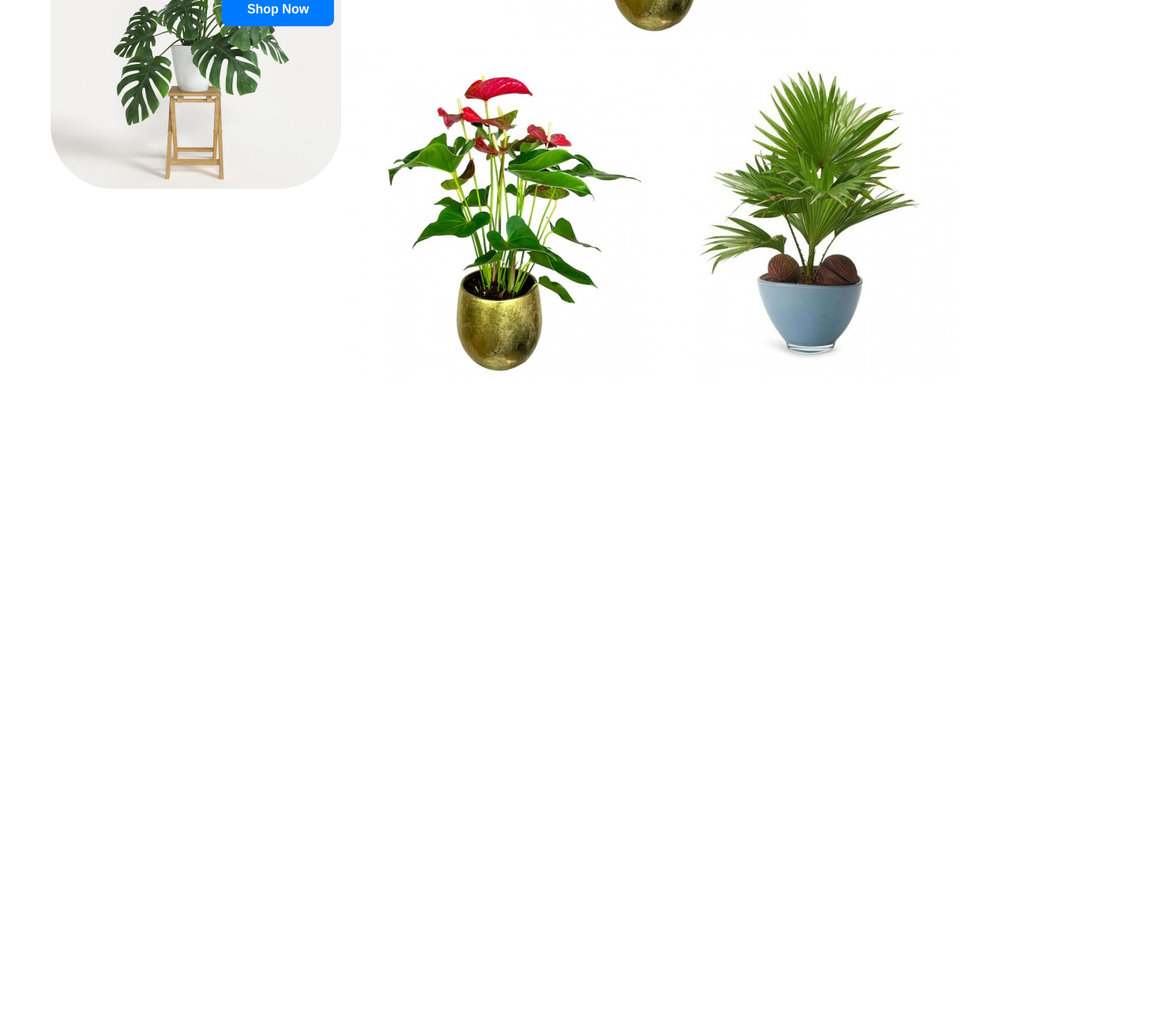
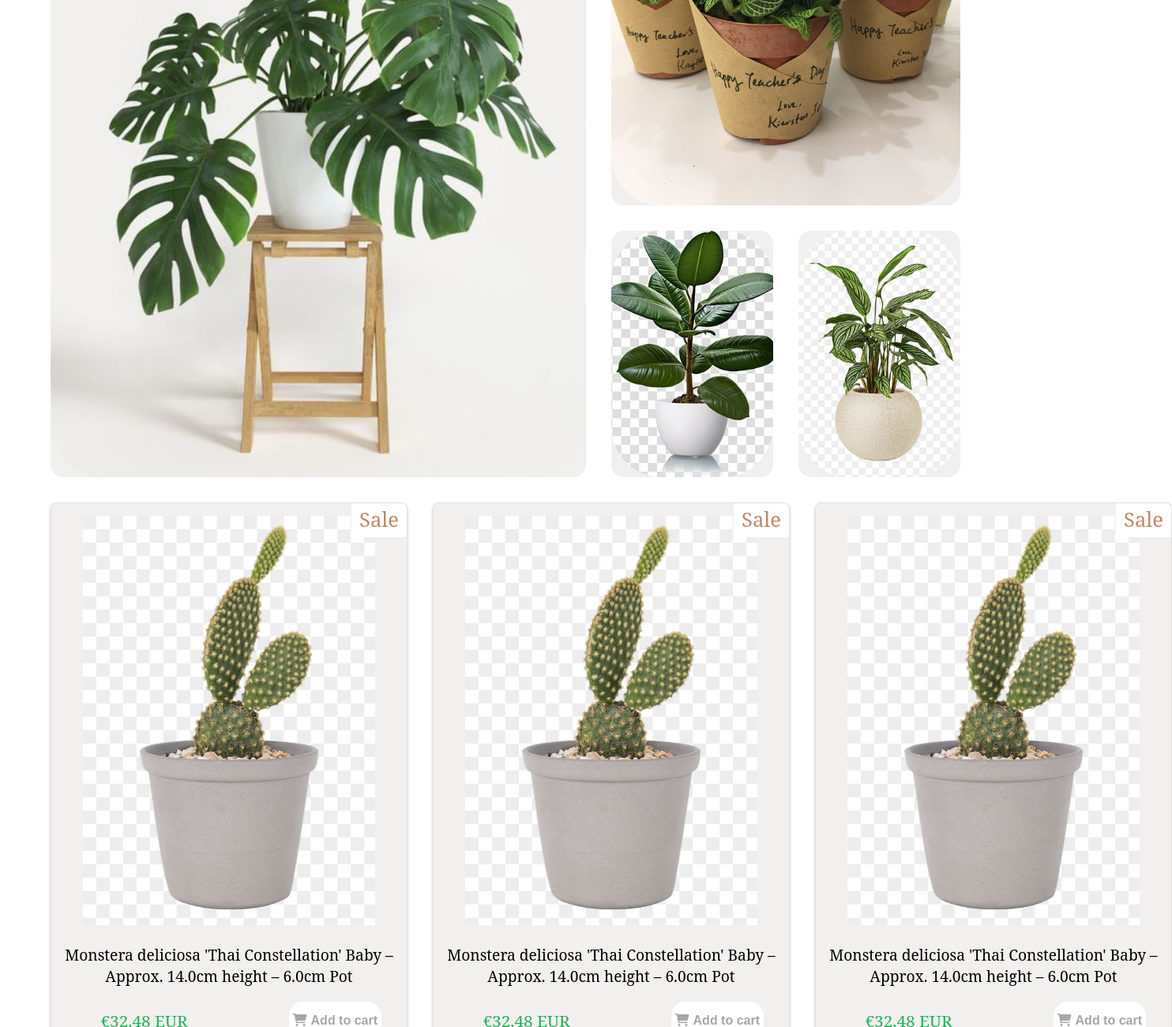
Before and after one commit to mervesenyigit/Lucky-Shrub, a plain HTML site: page index.html in a window 1280 px wide. Shown: the part 1500-2800 px from the top of the page at 79% size, 1484 px wide, since content can reach past the window. Before the commit the page ends 2028 px from the top, so only its background shows below. Drawn offline with Linux system fonts and the light colour scheme.

Commit message:
plant-cards section added

```diff
--- a/index.html
+++ b/index.html
@@ -4,6 +4,8 @@
     <meta charset="UTF-8">
     <meta name="viewport" content="width=device-width, initial-scale=1.0">
     <link rel="stylesheet" href="style.css">
+    <link href="https://cdnjs.cloudflare.com/ajax/libs/font-awesome/6.0.0/css/all.min.css" rel="stylesheet">
+
     <title>Lucky Shrub</title>
 </head>
 <body>
@@ -25,23 +27,26 @@
                 <img src="img/plantt.jpg" alt="" class="banner-img">
             </div>
         </section>
-        <section>
-            <div class="grid-areas">
+        <section class="grid-areas">
+
                 <div class="sheapone">
                     <img src="img/house_plant.jpg" alt="">
 
                 </div>
-                <button class="shopNow">Shop Now</button>
+                <!-- <button class="shopNow">Shop Now</button> -->
                 <div class="seanolFavorite">
-                    <img src="img/1-thumb-ar4-519.jpg" alt="">
+                    <img src="img/gift_plant_decor.jpg" alt="">
                 </div>
-                <div class="picOne">
-                    <img src="img/1-thumb-ar4-519.jpg" alt="">
-                </div>
-                <div class="picTwo">
-                    <img src="img/1-thumb-s254-111.jpg" alt="">
-                </div>
-            </div>
+
+                    <div class="picOne">
+                        <img src="img/flowers_1.jpg" alt="">
+                    </div>
+                    <div class="picTwo">
+                        <img src="img/flowers_3.jpg" alt="">
+                    </div>
+
+
+
             <!-- <div class="parent">
               <div class="one">
                 <img src="img/1-thumb-ar4-519.jpg" alt="">
@@ -58,6 +63,106 @@
             </div> -->
 
         </section>
+        <section class="plant-cards">
+
+            <div class="product-card swiper-slide">
+                <div class="card">
+                  <p class="card_on-sale">Sale</p>
+
+                  <figure class="image_content">
+                    <img
+                      src="img/flowers_2.jpg"
+                      alt="Monstera deliciosa 'Thai Constellation' Baby">
+                  </figure>
+
+
+                  <div class="card__content">
+                    <p class="card__title">Monstera deliciosa 'Thai Constellation' Baby – Approx. 14.0cm height – 6.0cm Pot</p>
+                  </div>
+
+
+                  <div class="card__pricing">
+                    <div class="price price--on-sale">
+                      <!-- <span class="price__regular"><s>€72,80 EUR</s></span> -->
+                      <span class="price__sale">€32,48 EUR</span>
+                    </div>
+                    <div class="card_add">
+                        <button class="card__button" type="submit" aria-label="Add to cart">
+                            <span class="icon"> <i class="fa-solid fa-cart-shopping"></i></span>
+                            <span>Add to cart</span>
+                          </button>
+                      </div>
+                  </div>
+
+
+
+                </div>
+              </div>
+
+              <div class="product-card swiper-slide">
+                <div class="card">
+                  <p class="card_on-sale">Sale</p>
+
+                  <figure class="image_content">
+                    <img
+                      src="img/flowers_2.jpg"
+                      alt="Monstera deliciosa 'Thai Constellation' Baby">
+                  </figure>
+
+
+                  <div class="card__content">
+                    <p class="card__title">Monstera deliciosa 'Thai Constellation' Baby – Approx. 14.0cm height – 6.0cm Pot</p>
+                  </div>
+
+                  <div class="card__pricing">
+                    <div class="price price--on-sale">
+                      <!-- <span class="price__regular"><s>€72,80 EUR</s></span> -->
+                      <span class="price__sale">€32,48 EUR</span>
+                    </div>
+                    <div class="card_add">
+                        <button class="card__button" type="submit" aria-label="Add to cart">
+                            <span class="icon"> <i class="fa-solid fa-cart-shopping"></i></span>
+                            <span>Add to cart</span>
+                          </button>
+                      </div>
+                  </div>
+
+                </div>
+              </div>
+              <div class="product-card swiper-slide">
+                <div class="card">
+                  <p class="card_on-sale">Sale</p>
+
+                  <figure class="image_content">
+                    <img
+                      src="img/flowers_2.jpg"
+                      alt="Monstera deliciosa 'Thai Constellation' Baby">
+                  </figure>
+
+
+                  <div class="card__content">
+                    <p class="card__title">Monstera deliciosa 'Thai Constellation' Baby – Approx. 14.0cm height – 6.0cm Pot</p>
+                  </div>
+
+                  <div class="card__pricing">
+                    <div class="price price--on-sale">
+                      <!-- <span class="price__regular"><s>€72,80 EUR</s></span> -->
+                      <span class="price__sale">€32,48 EUR</span>
+                    </div>
+                    <div class="card_add">
+                        <button class="card__button" type="submit" aria-label="Add to cart">
+                            <span class="icon"> <i class="fa-solid fa-cart-shopping"></i></span>
+                            <span>Add to cart</span>
+                          </button>
+                      </div>
+                  </div>
+
+                </div>
+              </div>
+
+
+
+        </section>
     </main>
     <footer>
 
--- a/style.css
+++ b/style.css
@@ -69,101 +69,53 @@ nav a{
 }
 .banner-img {
 
-        max-width: 100%;
-        height: auto;
+        width: 100%;
+        height: 700px;
         border-radius: 5em;
 
 
 }
-/* .parent {
+
+.grid-areas {
     display: grid;
     grid-template-columns: repeat(5, 1fr);
-    grid-template-rows: repeat(5, 1fr);
-    grid-column-gap: 0px;
-    grid-row-gap: 0px;
-    }
+    grid-auto-rows: auto;
+    gap: 2em;
+    margin-top: 2em;
+}
 
-    .one { grid-area: 1 / 1 / 6 / 3;
-    grid-row: span 2;}
-    .two { grid-area: 1 / 3 / 3 / 5; }
-    .three{ grid-area: 3 / 3 / 6 / 5; }
-    .four{ grid-area: 1 / 5 / 3 / 6; }
-    .five { grid-area: 3 / 5 / 6 / 6; } */
+.sheapone, .seanolFavorite, .picOne, .picTwo {
+    background-color: #f1f0ee;
+    border-radius: 1em;
+}
 
-    .grid-areas{
-        display: grid;
-        grid-template-columns: 2fr 1fr 1fr;
-        grid-template-rows: 1fr 1fr;
-        grid-gap: 10px;
-        grid-template-areas: "sheapone seanolFavorite seanolFavorite"
-                             "sheapone picOne picTwo";
-       margin-top: 3em;
-       position: relative;
-    }
+.picOne img, .picTwo img, .sheapone img, .seanolFavorite img {
+    width: 100%;
+    height: 100%;
+    object-fit: cover; /* Resim, kapsayıcıyı taşırmadan doldurur */
+    border-radius: 4em !important; /* Resim köşe yuvarlatma */
+}
+.sheapone {
+    grid-column: 1 / 4;
+    grid-row: 1 / 3;
+}
 
-    .sheapone{
-        grid-area: sheapone;
-        display: flex;
-        justify-content: center;
-        align-items: center;
-        filter: blur(0.08);
+.seanolFavorite {
+    grid-column: 4 / 6;
+    grid-row: 1/2
+}
 
-    }
-    .shopNow {
-        position: absolute;
-        bottom: 50%;
-        left: 25%;
-        transform: translate(-50%, -50%);
+.picOne {
+    grid-column: 4 / 5;
+    grid-row: 2 / 3;
+}
 
-        padding: 0.8rem 2rem;
-        background-color: #007bff;
-        color: white;
-        font-size: 1rem;
-        font-weight: bold;
-        border: none;
-        border-radius: 0.5rem;
-        cursor: pointer;
+.picTwo {
+    grid-column: 5 / 6;
+    grid-row: 2 / 3;
+}
+/***************/
 
-    }
-
-
-
-    .shopNow:hover {
-
-
-    }
-    .shopNow:hover ~ .sheapone img {
-        background-color: #0056b3;
-        filter: blur(5px);
-    }
-
-    .sheapone img{
-        width: 100%;
-        height: auto;
-        border-radius: 5em !important;
-        object-fit: cover;
-
-    }
-    .seanolFavorite{
-        grid-area: seanolFavorite;
-        display: flex;
-        justify-content: center;
-        align-items: center;
-    }
-    .picOne{
-        grid-area: picOne;
-        object-fit: cover;
-        display: flex;
-        justify-content: center;
-        align-items: center;
-    }
-    .picTwo{
-        grid-area: picTwo;
-        display: flex;
-        justify-content: center;
-        align-items: center;
-        object-fit: cover;
-    }
 
     @media (max-width: 768px) {
         .grid-areas {
@@ -176,3 +128,90 @@ nav a{
                 "picTwo";
         }
     }
+
+    .plant-cards {
+        display: grid;
+        grid-template-columns: repeat(4, 1fr);
+        grid-auto-rows: auto;
+        gap: 2em;
+        margin-top: 2em;
+
+      }
+      .card {
+        border: 1px solid #e0e0e0;
+        border-radius: 8px;
+        overflow: hidden;
+        background-color: #f1f0ee;
+        width: 450px;
+        object-fit: contain;
+        box-shadow: 0 2px 4px rgba(0, 0, 0, 0.2);
+        position: relative;
+
+      }
+      .card:hover{
+
+      }
+      .image_content img{
+        overflow: hidden !important;
+        width: 100% !important  ;
+      }
+
+      .card_on-sale
+      {
+        position: absolute;
+        top: -28px;
+        right: 0px;
+        background-color: #fff;
+        color:#BE8868;
+        font-size: 1.6rem;
+        padding: 5px 10px;
+        border-radius: 4px;
+        cursor: pointer;
+
+
+      }
+      .card_on-sale:hover
+      {
+        color:#d55a11;
+        cursor: pointer;
+      }
+      .card__content{
+        font-size: larger;
+      text-align: center;
+      }
+      .price__sale {
+        font-size: 1.3rem;
+        font-weight: 2em;
+        color: #27ae60;
+        padding: 0 3em;
+      }
+      .card__pricing {
+        display: flex;
+        justify-content: space-between;
+        align-items: center;
+        margin: 0.5rem 0;
+      }
+      .card_add{
+        display: flex;
+        justify-content: flex-end;
+      }
+      .card__button {
+        display: flex;
+        margin-right: 2em;
+        width: 100%;
+        padding: 15px 5px;
+       background-color: #fff;
+        color: #a7a7a7;
+        font-size: 1rem;
+        font-weight: bold;
+        border: none;
+        border-radius: 1.1em;
+        cursor: pointer;
+
+      }
+      .card__button:hover{
+        color:#BE8868;
+      }
+      .card__button .icon {
+        margin-right: 5px;
+      }
```
Also changed, not shown: img/1-thumb-ar4-519.jpg (deleted), img/1-thumb-s254-111.jpg (deleted), img/1-thumb-s255-986.jpg (deleted), img/1-thumb-s263-973.jpg (deleted), img/1-thumb-sc13-973.jpg (deleted), img/1-thumb-sc24-770.jpg (deleted), img/1-thumb-ym47-460.jpg (deleted), img/flowers_1.jpg (added), img/flowers_2.jpg (added), img/flowers_3.jpg (added), img/flowers_4.jpg (added), img/flowers_5.jpg (added), img/gift_plant_decor.jpg (added), 1 other file.
